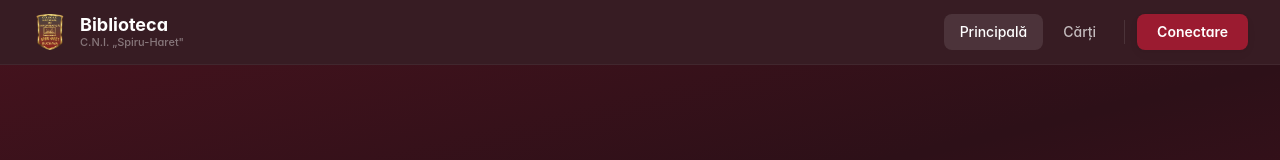
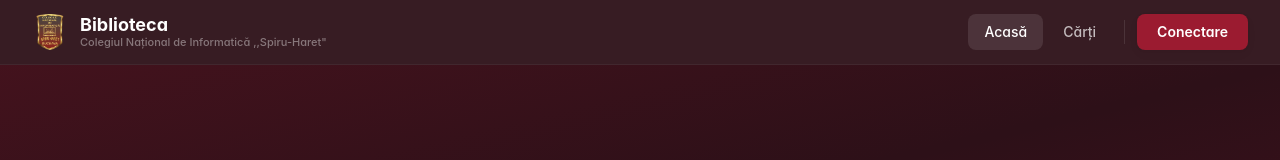
Before and after one commit to Dragoszr1/bibliosmart, a Vue app in the folder frontend/: page / in a window 1280 px wide. Shown: the top 160 px of the page. Built offline with nearby package versions, Linux system fonts and the light colour scheme; no server answers; some icons are missing.

Commit message:
changed navbar

```diff
--- a/frontend/src/components/Navbar.vue
+++ b/frontend/src/components/Navbar.vue
@@ -7,7 +7,7 @@
           <img src="/logo.webp" alt="Biblioteca" class="h-9 w-9 rounded-lg transition-transform duration-200 group-hover:scale-105">
           <div class="hidden sm:block">
             <h1 class="text-lg font-bold text-white leading-tight">Biblioteca</h1>
-            <p class="text-[11px] text-white/40 font-medium -mt-0.5">C.N.I. „Spiru-Haret"</p>
+            <p class="text-[11px] text-white/40 font-medium -mt-0.5">Colegiul Național de Informatică ,,Spiru-Haret"</p>
           </div>
         </router-link>
 
@@ -19,7 +19,7 @@
             active-class="!text-white bg-white/10"
             exact
           >
-            Principală
+            Acasă
           </router-link>
           <router-link
             to="/books"
@@ -75,7 +75,7 @@
       <div v-if="mobileMenuOpen" class="md:hidden bg-dark border-t border-white/5">
         <div class="px-4 py-3 space-y-1">
           <router-link to="/" @click="mobileMenuOpen = false" class="block px-4 py-2.5 text-sm font-medium text-white/70 hover:text-white rounded-lg hover:bg-white/5 transition-all">
-            Principală
+            Acasă
           </router-link>
           <router-link to="/books" @click="mobileMenuOpen = false" class="block px-4 py-2.5 text-sm font-medium text-white/70 hover:text-white rounded-lg hover:bg-white/5 transition-all">
             Cărți
```
